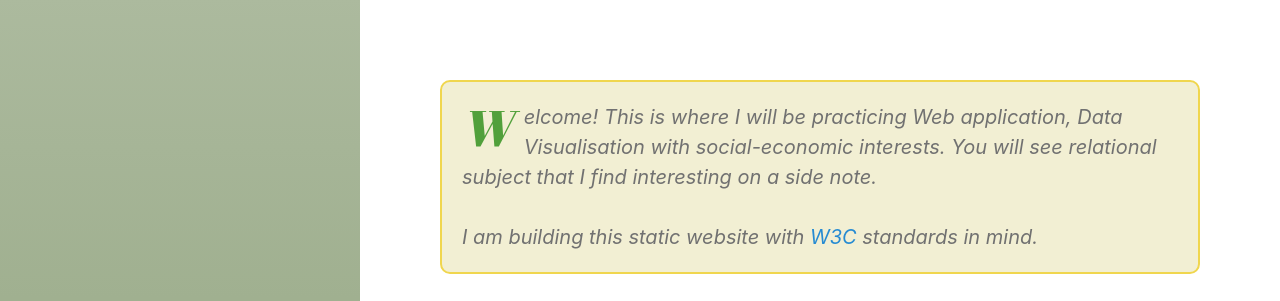
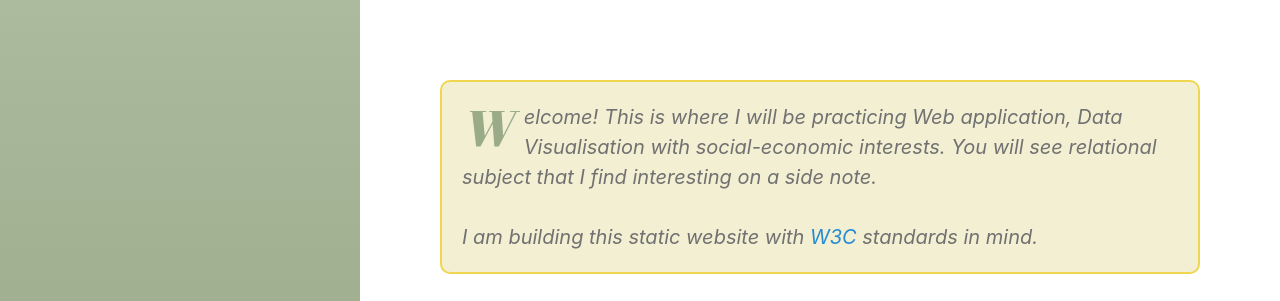
Before and after one commit to jyang123-bit/Website, a Jekyll site: the page built from index.html, in a window 1280 px wide. Shown: the top 301 px of the page. Built offline with Jekyll 4.4.1, drawn with Linux system fonts in a browser that asks for light colours; the list of posts is cut into pages by our own code.

Commit message:
Update _message.scss

```diff
--- a/_sass/hydeout/_message.scss
+++ b/_sass/hydeout/_message.scss
@@ -29,7 +29,7 @@
   margin-right: 2px;
   font-size: 50px;
   font-family: 'Abril Fatface';
-  color: #51A03B;
+  color: #9AAB89;
 }
 
 //to add an inline border on the message
```
